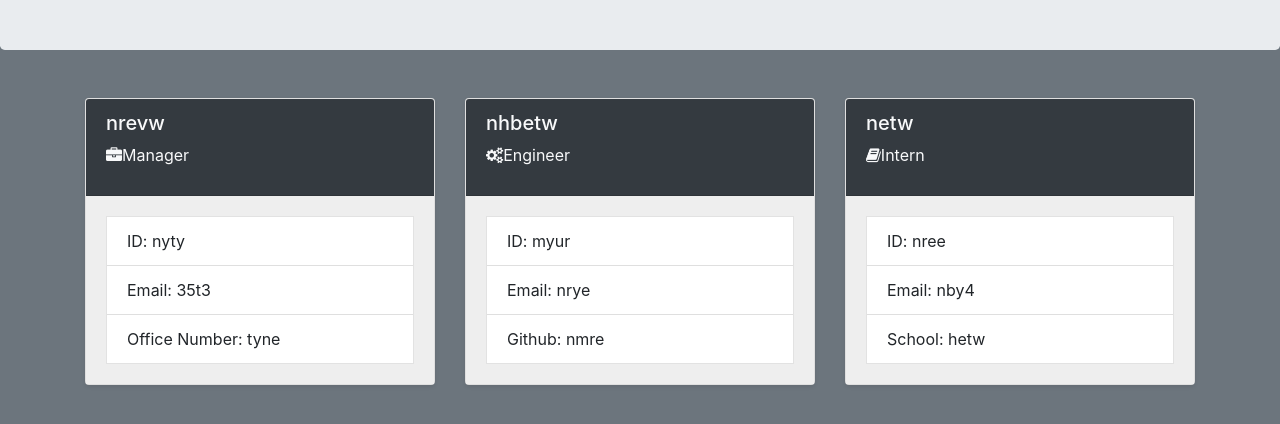
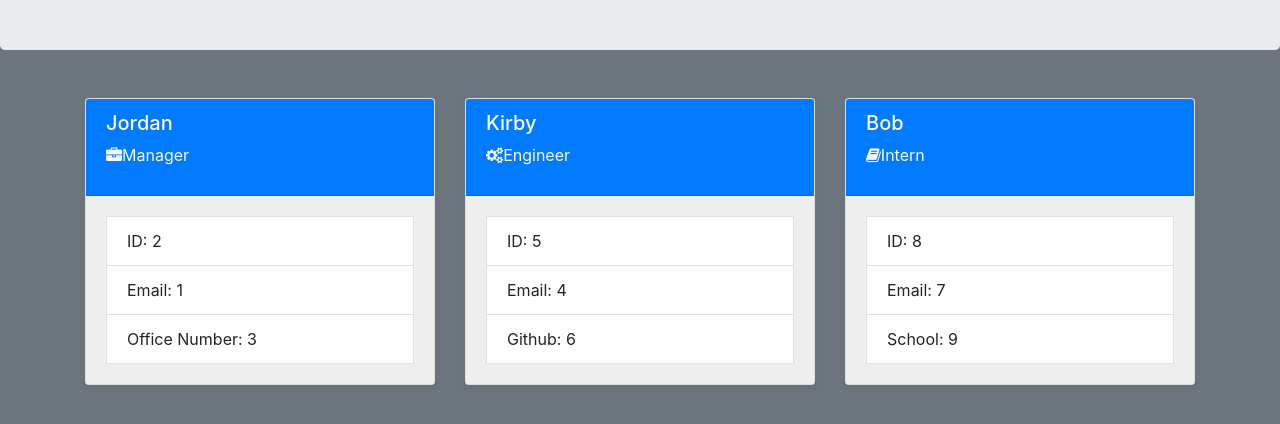
Before and after one commit to Feizhi255/Team-Profile-Generator, a website: page output/team.html in a window 1280 px wide. Shown: the part 134-558 px from the top of the page. Drawn offline with nearby package versions, Linux system fonts and the light colour scheme.

Commit message:
final commit

```diff
--- a/output/team.html
+++ b/output/team.html
@@ -5,8 +5,8 @@
     <meta charset="UTF-8">
     <meta name="viewport" content="width=device-width, initial-scale=1.0">
     <meta http-equiv="X-UA-Compatible" content="ie=edge">
-    <link rel="stylesheet" href="https://stackpath.bootstrapcdn.com/bootstrap/4.5.2/css/bootstrap.min.css"
-        integrity="sha384-JcKb8q3iqJ61gNV9KGb8thSsNjpSL0n8PARn9HuZOnIxN0hoP+VmmDGMN5t9UJ0Z" crossorigin="anonymous">
+    <link rel="stylesheet" href="https://stackpath.bootstrapcdn.com/bootstrap/4.4.1/css/bootstrap.min.css"
+        integrity="sha384-Vkoo8x4CGsO3+Hhxv8T/Q5PaXtkKtu6ug5TOeNV6gBiFeWPGFN9MuhOf23Q9Ifjh" crossorigin="anonymous">
     <link href="https://stackpath.bootstrapcdn.com/font-awesome/4.7.0/css/font-awesome.min.css" rel="stylesheet"
         integrity="sha384-wvfXpqpZZVQGK6TAh5PVlGOfQNHSoD2xbE+QkPxCAFlNEevoEH3Sl0sibVcOQVnN" crossorigin="anonymous">
     <title>Employee Summary</title>
@@ -24,15 +24,15 @@
 
             <div class="col-4">
     <div class="card shadow-sm mb-3">
-                    <div class="card-header bg-dark text-light">
-                        <h5>nrevw</h5>
+        <div class="card-header bg-primary text-light">
+            <h5>Jordan</h5>
             <p><i class="fa fa-briefcase" aria-hidden="true"></i>Manager</p>
         </div>
         <div class="card-body" style="background-color: #eeeeee;">
             <ul class="list-group list-group-flush" style="border: 1px solid #e2e2e2">
-                            <li class="list-group-item">ID: nyty</li>
-                            <li class="list-group-item">Email: 35t3</li>
-                            <li class="list-group-item">Office Number: tyne</li>
+                <li class="list-group-item">ID: 2</li>
+                <li class="list-group-item">Email: 1</li>
+                <li class="list-group-item">Office Number: 3</li>
             </ul>
         </div>
     </div>
@@ -46,15 +46,15 @@
 
             <div class="col-4">
     <div class="card shadow-sm mb-3">
-                    <div class="card-header bg-dark text-light">
-                        <h5>nhbetw</h5>
+        <div class="card-header bg-primary text-light">
+            <h5>Kirby</h5>
             <p><i class="fa fa-cogs" aria-hidden="true"></i>Engineer</p>
         </div>
         <div class="card-body" style="background-color: #eeeeee;">
             <ul class="list-group list-group-flush" style="border: 1px solid #e2e2e2">
-                            <li class="list-group-item">ID: myur</li>
-                            <li class="list-group-item">Email: nrye</li>
-                            <li class="list-group-item">Github: nmre</li>
+                <li class="list-group-item">ID: 5</li>
+                <li class="list-group-item">Email: 4</li>
+                <li class="list-group-item">Github: 6</li>
             </ul>
         </div>
     </div>
@@ -67,15 +67,15 @@
 
             <div class="col-4">
     <div class="card shadow-sm mb-3">
-                    <div class="card-header bg-dark text-light">
-                        <h5>netw</h5>
+        <div class="card-header bg-primary text-light">
+            <h5>Bob</h5>
             <p><i class="fa fa-book" aria-hidden="true"></i>Intern</p>
         </div>
         <div class="card-body" style="background-color: #eeeeee;">
             <ul class="list-group list-group-flush" style="border: 1px solid #e2e2e2">
-                            <li class="list-group-item">ID: nree</li>
-                            <li class="list-group-item">Email: nby4</li>
-                            <li class="list-group-item">School: hetw</li>
+                <li class="list-group-item">ID: 8</li>
+                <li class="list-group-item">Email: 7</li>
+                <li class="list-group-item">School: 9</li>
             </ul>
         </div>
     </div>
```
Also changed, not shown: README.md, assests/gif/teamgen.gif (added). Lines whose indentation alone changed are shown as unchanged.
